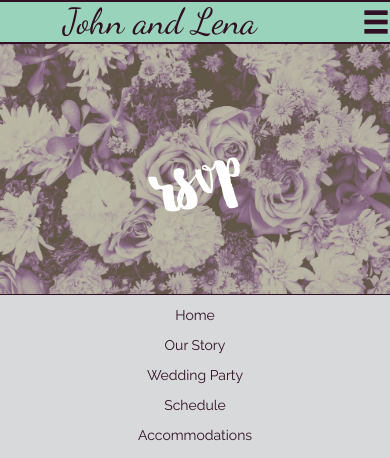
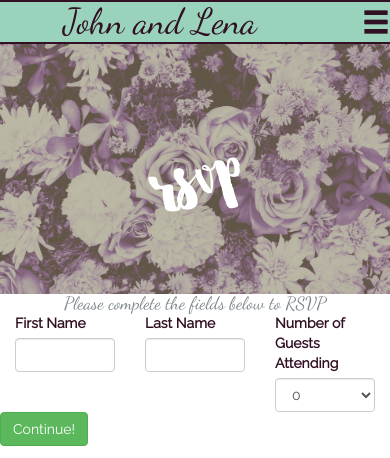
Before and after one commit to johntcarroll/wedding, a PHP site: page /database_name/rsvp/index.php in a window 390 px wide. Shown: the top 458 px of the page. Run offline with PHP 8.4, Linux system fonts and the light colour scheme.

Commit message:
form building test

```diff
--- a/rsvp/index.php
+++ b/rsvp/index.php
@@ -8,6 +8,43 @@ include "../layout/header.php";
         <h1>rsvp</h1>
     </div>
 </div>
-
+<form method='post' action='../thankyou/index.php' id='rsvp_form'>
+    <div class='row'>
+        <div class='col-xs-12 text-center'>
+            <h4>Please complete the fields below to RSVP</h4>
+        </div>
+    </div>
+    <div class='row' id='starting_line'>
+        <div class='col-xs-4'>
+            <label>First Name</label>
+            <input class='form-control' name='start_fname' id='start_fname' />
+        </div>
+        <div class='col-xs-4'>
+            <label>Last Name</label>
+            <input class='form-control' name='start_lname' id='start_lname' />
+        </div>
+        <div class='col-xs-4'>
+            <label>Number of Guests Attending</label>
+            <select class='form-control' name='guests_attending' id='guests_attending'>
+                <option value='0'>0</option>
+                <option value='1'>1</option>
+                <option value='2'>2</option>
+                <option value='3'>3</option>
+                <option value='4'>4</option>
+                <option value='5'>5</option>
+                <option value='6'>6</option>
+                <option value='7'>7</option>
+                <option value='8'>8</option>
+                <option value='9'>9</option>
+            </select>
+        </div>
+    </div>
+    <div class='row'>
+        <button type='submit' class='btn btn-success' name='continue_button' value='1' id='continue'>
+            Continue!
+        </button>
+    </div>
+</form>
+<script type='text/javascript' src='rsvp.js'></script>
 <?php
 include "../layout/footer.php";
--- /dev/null
+++ b/rsvp/rsvp.js
@@ -0,0 +1,44 @@
+$("#rsvp_form").submit(function($e) {
+  if($(".guest-container").length == 0){
+      if($("guests_attending").val() == 0){
+          return;
+      }else{
+          $e.preventDefault();
+          load_guest_lines();
+      }
+  }else{
+
+      if(verify_rsvp_form()){
+          return;
+      }else{
+          $e.preventDefault();
+      }
+  }
+});
+
+function verify_rsvp_form(){
+
+}
+
+function load_guest_lines(){
+    $fname = $("#start_fname").val();
+    $lname = $("#start_lname").val();
+    $guests = $("#guests_attending").val();
+    $.ajax({
+        url: "ajax/get_guests_table.php",
+        data:{
+            fname: $fname,
+            lname: $lname,
+            guests: $guests
+        },
+        method: 'post',
+        dataType: 'text',
+        success:function(text){
+            $("#starting_line").after(text);
+            $("#starting_line").addClass("hidden");
+        },
+        error: function(data){
+            alert('AJAX SCRIPT ERROR. Check dev panel (F12) for details');
+        }
+    });
+}
```
Also changed, not shown: rsvp/ajax/get_guests_table.php (added, +55 -0 lines), rsvp/ajax/get_single_guest_row.php (added, +41 -0 lines).
